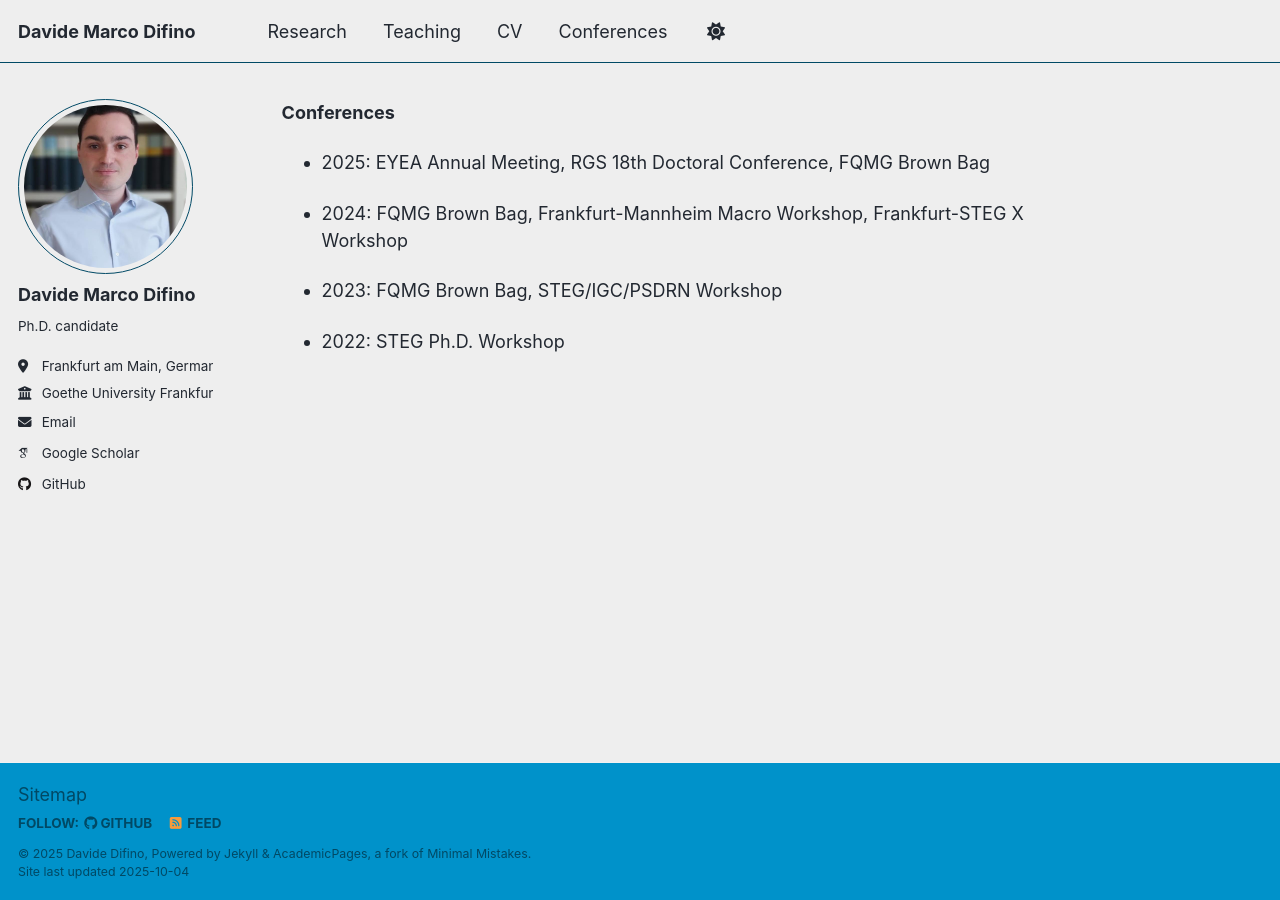
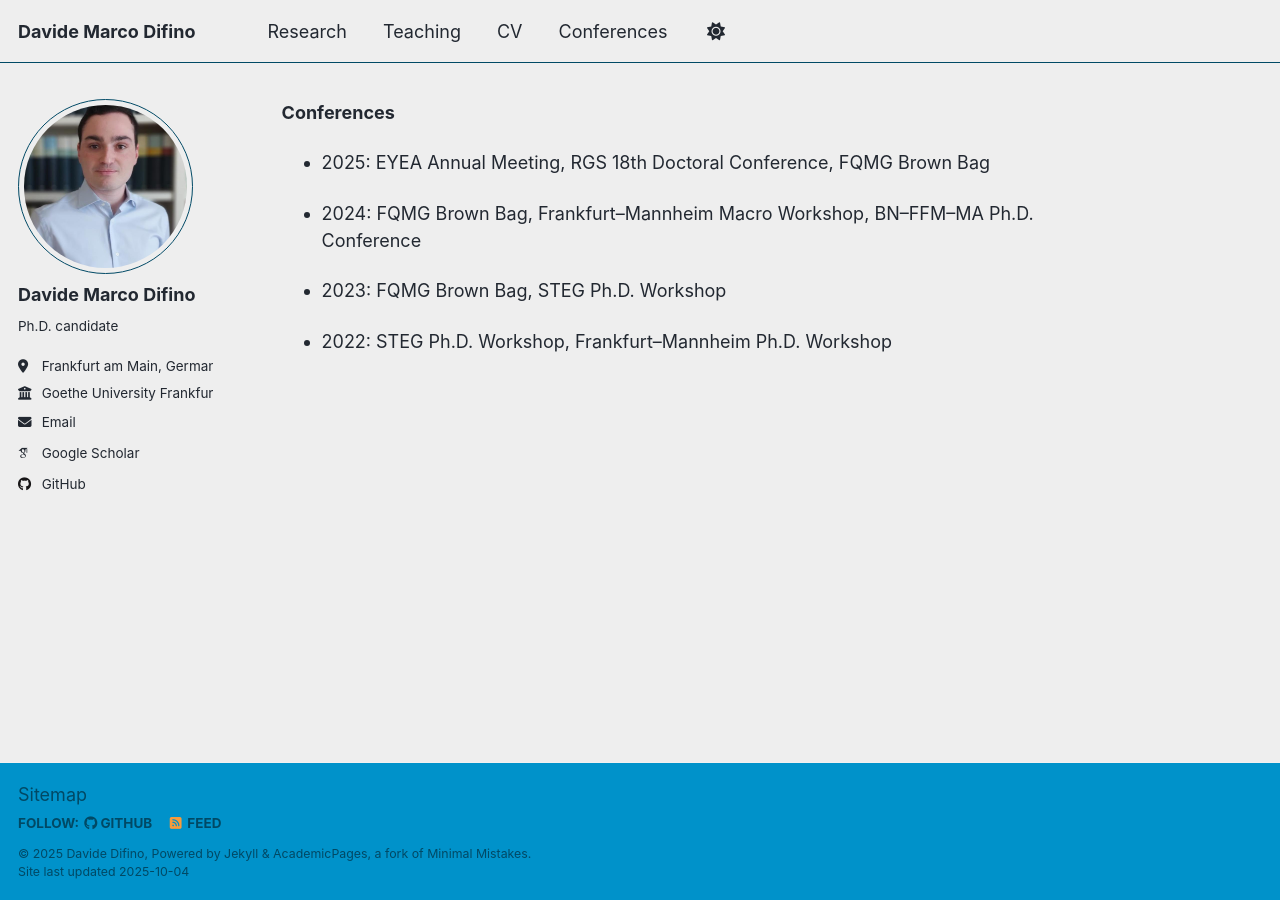
Before and after one commit to DMDifino/DMDifino.github.io, a Jekyll site: the page built from _pages/conferences.md, in a window 1280 px wide. Built offline with Jekyll 4.4.1, drawn with Linux system fonts in a browser that asks for light colours; some web fonts are replaced; a script that is not in the unit is left out.

Commit message:
Update conferences

```diff
--- a/_pages/conferences.md
+++ b/_pages/conferences.md
@@ -10,8 +10,8 @@ redirect_from:
 
 - 2025: EYEA Annual Meeting, RGS 18th Doctoral Conference, FQMG Brown Bag
 
-- 2024: FQMG Brown Bag, Frankfurt-Mannheim Macro Workshop, Frankfurt-STEG X Workshop
+- 2024: FQMG Brown Bag, Frankfurt–Mannheim Macro Workshop, BN–FFM–MA Ph.D. Conference
 
-- 2023: FQMG Brown Bag, STEG/IGC/PSDRN Workshop
+- 2023: FQMG Brown Bag, STEG Ph.D. Workshop
 
-- 2022: STEG Ph.D. Workshop
+- 2022: STEG Ph.D. Workshop, Frankfurt–Mannheim Ph.D. Workshop
```
